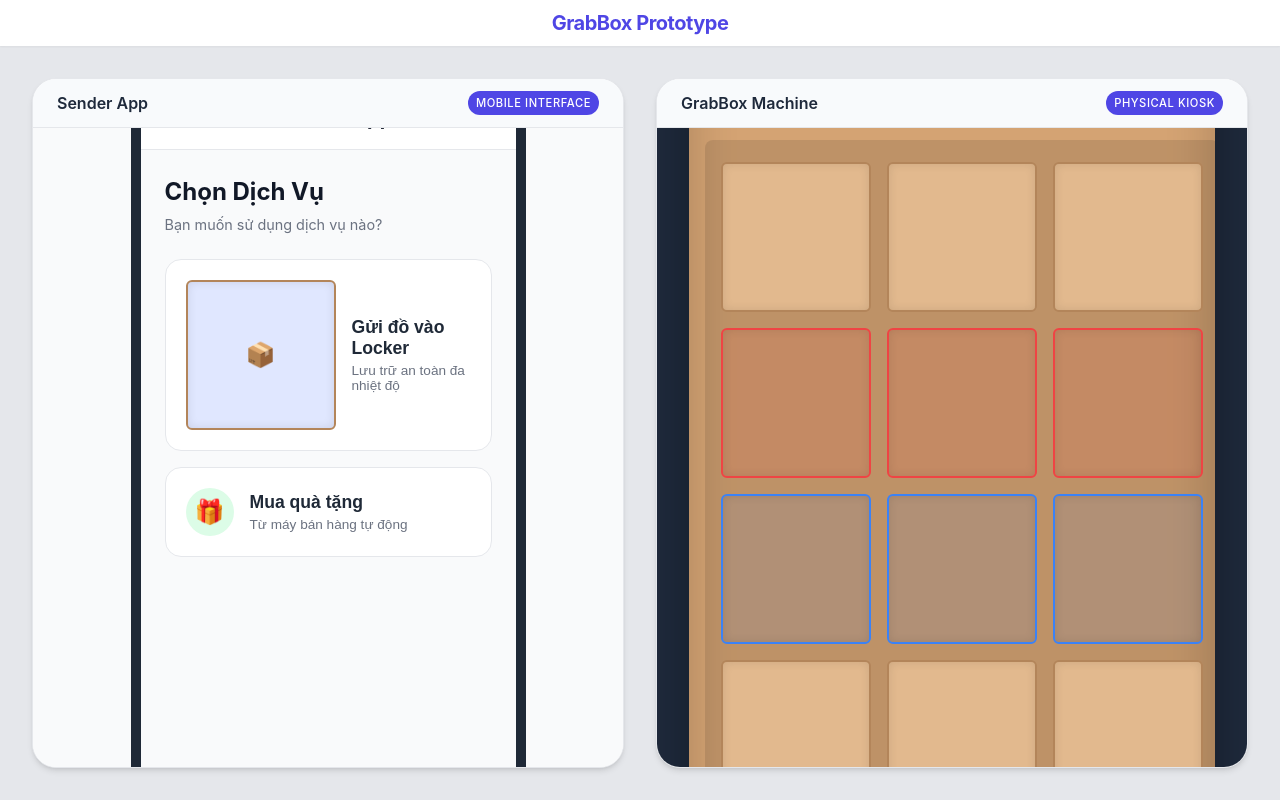
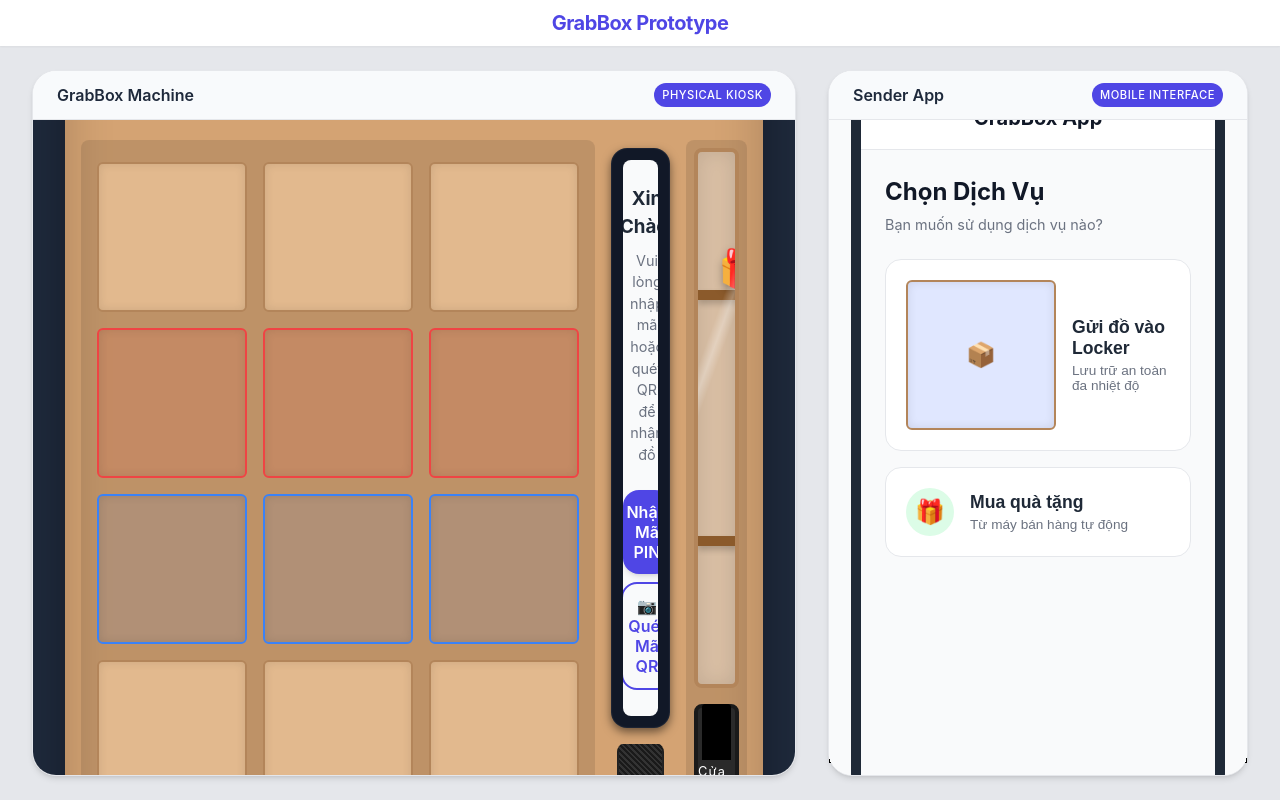
Before and after one commit to hyperxnez/grabboxprototype, a React (Vite) app: page / in a window 1280 px wide. Built offline with nearby package versions, Linux system fonts and the light colour scheme.

Commit message:
style: layout swap and adjust proportions for a wider machine

```diff
--- a/src/App.css
+++ b/src/App.css
@@ -23,17 +23,17 @@
 
 .split-view {
   display: flex;
+  flex-direction: row-reverse; /* Puts the first child (App) on the right */
   flex: 1;
   overflow: hidden;
   gap: 2rem;
-  padding: 2rem;
-  max-width: 1600px;
+  padding: 1.5rem 2rem;
+  max-width: 1920px; /* Increased to allow full HD monitors to utilize space */
   margin: 0 auto;
   width: 100%;
 }
 
 .view-pane {
-  flex: 1;
   display: flex;
   flex-direction: column;
   background: white;
@@ -41,6 +41,14 @@
   box-shadow: var(--shadow-md);
   overflow: hidden;
   border: 1px solid #e5e7eb;
+}
+
+.view-pane:first-child {
+  flex: 0 0 420px; /* App pane is fixed width on the right */
+}
+
+.view-pane:last-child {
+  flex: 1; /* Machine pane takes all remaining space */
 }
 
 .pane-header {
@@ -122,6 +130,13 @@
     flex: none;
     min-height: 600px;
     height: auto;
+    width: 100%;
+  }
+  .view-pane:first-child {
+    flex: none; /* remove fixed flex-basis on height */
+  }
+  .view-pane:last-child {
+    flex: none;
   }
   .device-mockup {
     padding: 1rem;
```
